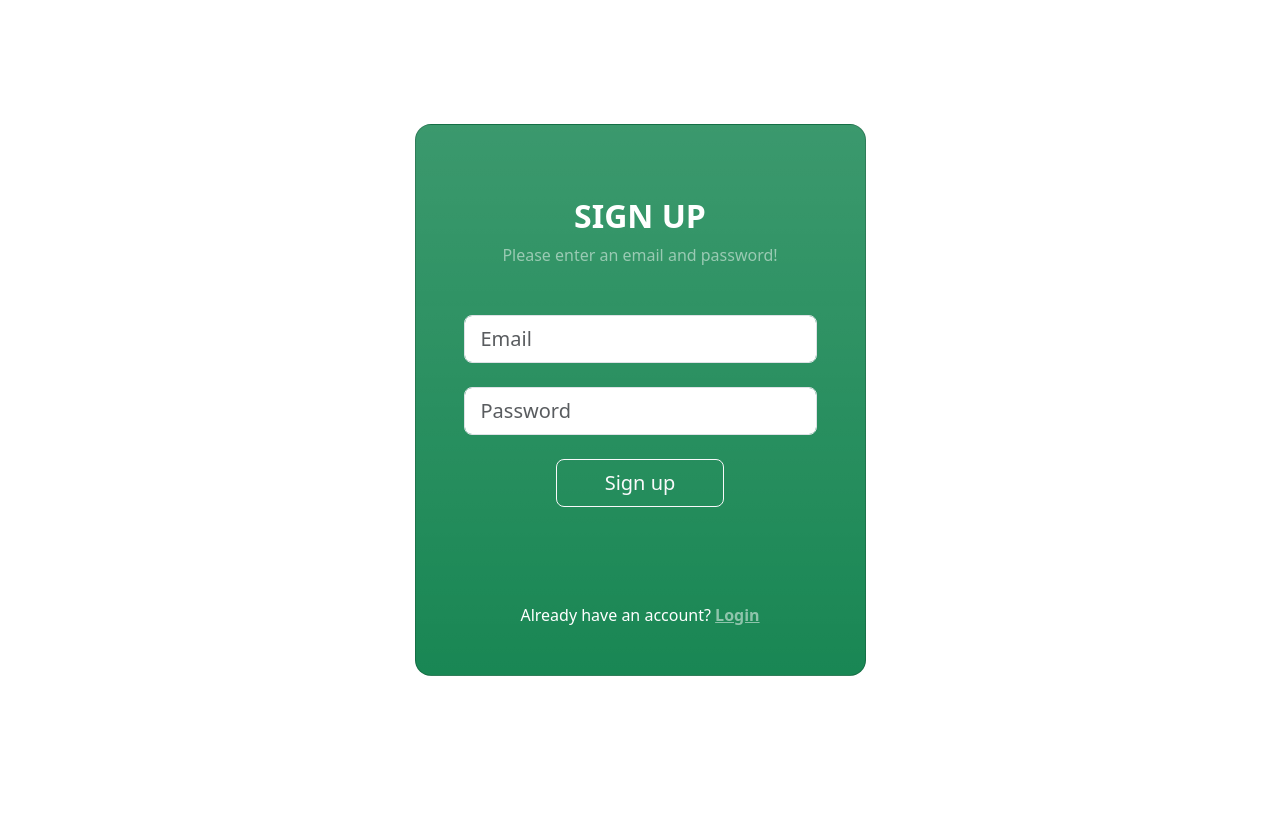
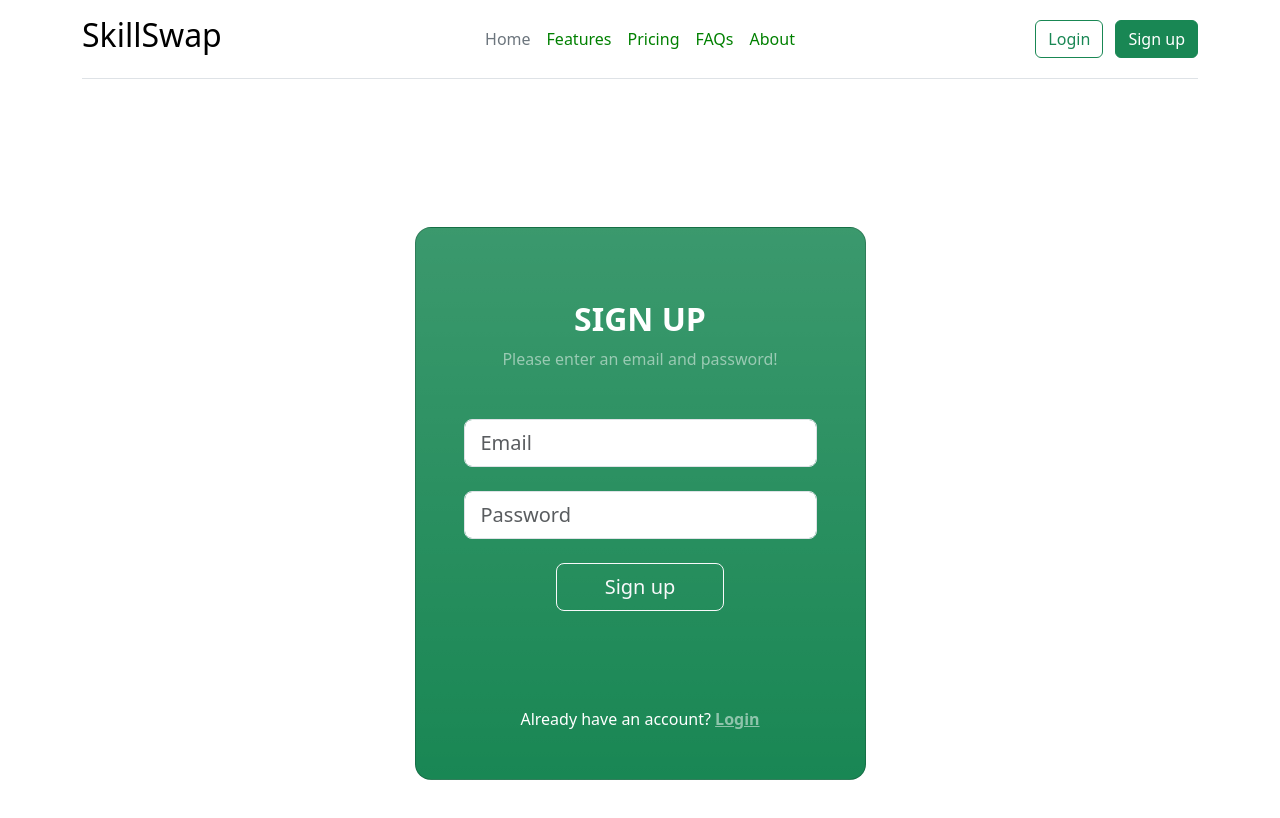
Before and after one commit to MohammadHashmi/SkillSwap, a plain HTML site: page src/signup.html in a window 1280 px wide. Drawn offline with nearby package versions, Linux system fonts and the light colour scheme.

Commit message:
Added headers

```diff
--- a/src/signup.html
+++ b/src/signup.html
@@ -7,6 +7,32 @@
     <link href="https://cdn.jsdelivr.net/npm/bootstrap@5.3.2/dist/css/bootstrap.min.css" rel="stylesheet" integrity="sha384-T3c6CoIi6uLrA9TneNEoa7RxnatzjcDSCmG1MXxSR1GAsXEV/Dwwykc2MPK8M2HN" crossorigin="anonymous">
 </head>
 <body>
+
+    <div class="container">
+        <header class="d-flex flex-wrap align-items-center justify-content-center justify-content-md-between py-3 mb-4 border-bottom">
+          <div class="col-md-3 mb-2 mb-md-0">
+            <a href="/" class="d-inline-flex link-body-emphasis text-decoration-none">
+              <h2>SkillSwap</h2>
+            </a>
+          </div>
+
+          <ul class="nav col-12 col-md-auto mb-2 justify-content-center mb-md-0">
+            <li><a href="#" class="nav-link px-2 link-secondary">Home</a></li>
+            <li><a href="#" class="nav-link px-2" style="color: green;">Features</a></li>
+            <li><a href="#" class="nav-link px-2" style="color: green;">Pricing</a></li>
+            <li><a href="#" class="nav-link px-2" style="color: green;">FAQs</a></li>
+            <li><a href="#" class="nav-link px-2" style="color: green;">About</a></li>
+          </ul>
+
+          <div class="col-md-3 text-end">
+            <button type="button" onclick="location.href = 'login.html'" class="btn btn-outline-success me-2">Login</button>
+            <button type="button" onclick="location.href = 'signup.html'" class="btn btn-success">Sign up</button>
+          </div>
+        </header>
+      </div>
+
+
+
     <section class="vh-100 gradient-custom">
         <div class="container py-5 h-100">
             <div class="row d-flex justify-content-center align-items-center h-100">
```
Also changed, not shown: src/login.html (+24 -0 lines). Lines whose indentation alone changed are shown as unchanged.
